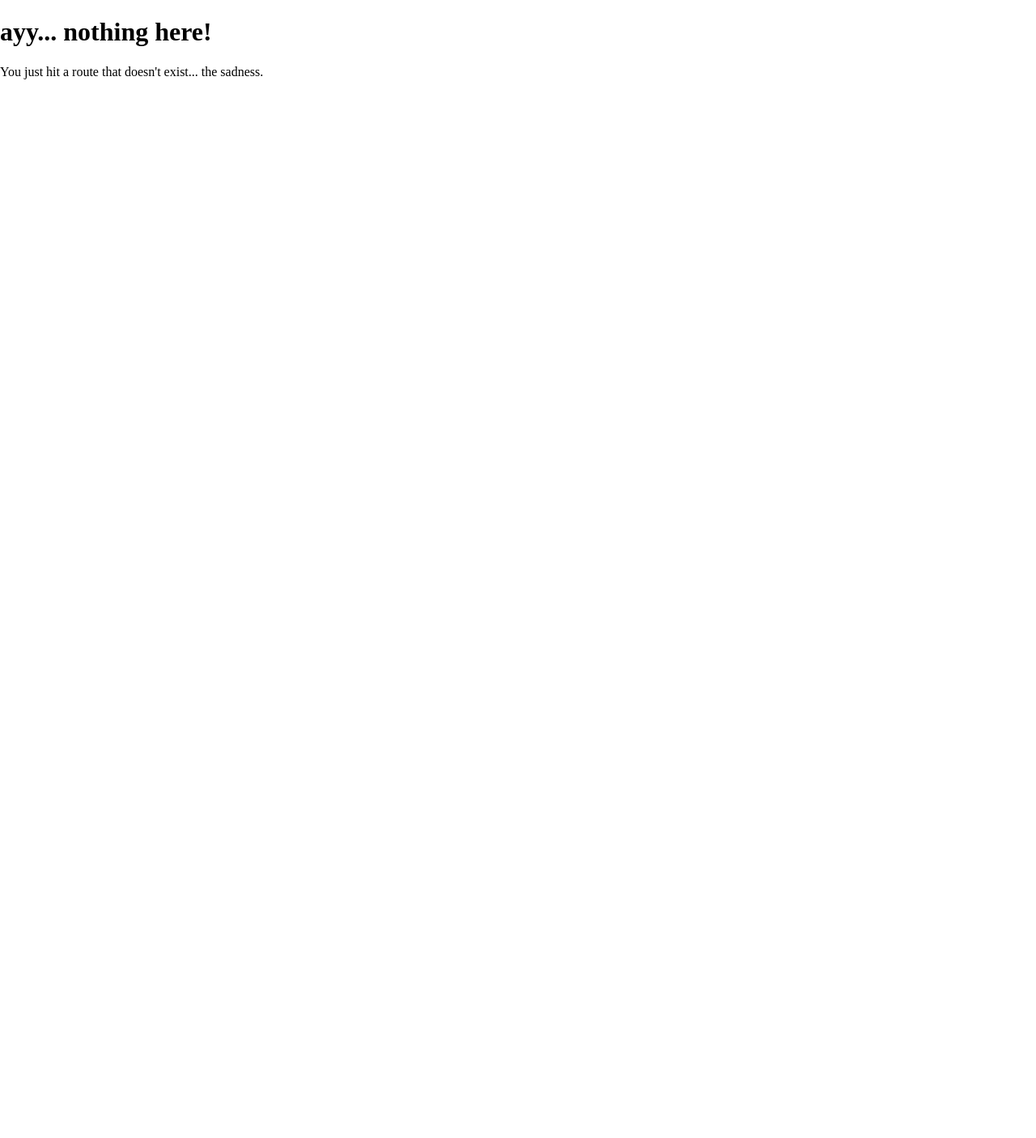
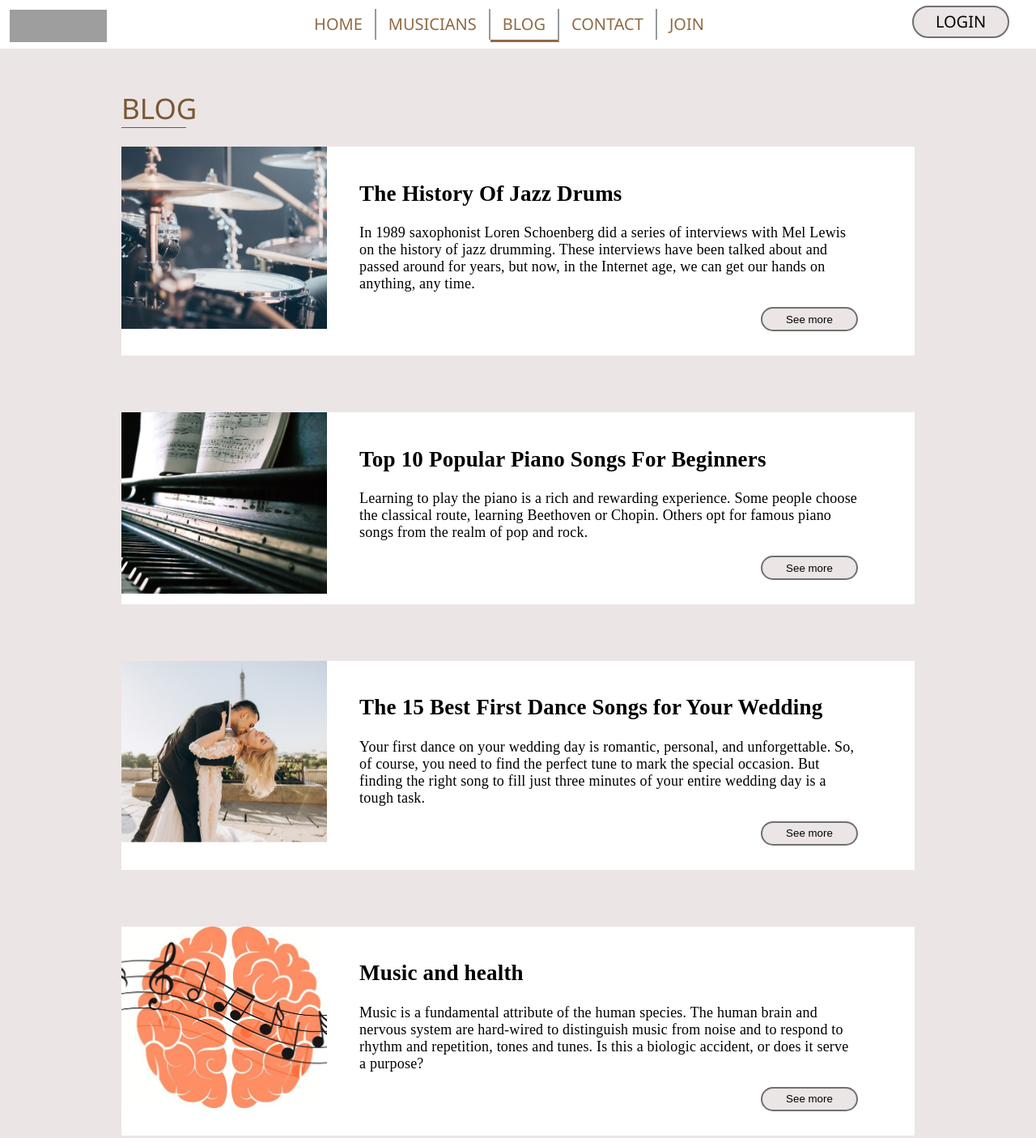
Before and after one commit to sara9597/HCI-projekt, a Gatsby site in the folder my-hello-world-starter/: page /blog in a window 1280 px wide. Before the commit this address had no page. Shown: the top 1405 px of the page at 81% size. Before the commit the page ends 800 px from the top, so only its background shows below. Built offline with nearby package versions, Linux system fonts and the light colour scheme; Gatsby itself is replaced by a stand-in of ours; grey boxes are pictures that could not be loaded; a web font is replaced by a local one.

Commit message:
Blog page and some fixes

```diff
--- /dev/null
+++ b/my-hello-world-starter/src/components/BlogPageContent/index.js
@@ -0,0 +1,51 @@
+import React from "react"
+import styles from "./style.module.css"
+import BlogParagraph from "../../components/BlogParagraph"
+import Jazz from "../../components/Images/Jazz"
+import Piano from "../../components/Images/Piano"
+import FirstDance from "../../components/Images/FirstDance"
+import MusicAndHealth from "../../components/Images/MusicAndHealth"
+import Genre from "../../components/Images/Genre"
+
+const firstText = `In 1989 saxophonist Loren Schoenberg did a series of
+interviews with Mel Lewis on the history of jazz
+drumming.
+These interviews have been talked about and passed
+around for years, but now, in  the Internet age, we can
+get our hands on anything, any time.`
+
+const secondText = `Learning to play the piano is a rich and rewarding
+experience. Some people choose the classical route,
+learning Beethoven or Chopin. Others opt for
+famous piano songs from the realm of pop and rock.`
+
+const thirdText = `Your first dance on your wedding day is romantic,
+personal, and unforgettable. So, of course, you need to
+find the perfect tune to mark the special occasion. But
+finding the right song to fill just three minutes of your
+entire wedding day is a tough task.`
+
+const fourthText = `Music is a fundamental attribute of the human species.
+The human brain and nervous system are hard-wired to distinguish music from
+noise and to respond to rhythm and repetition, tones and tunes. Is this a
+biologic accident, or does it serve a purpose?`
+
+const fifthText = `Music genres refer to styles of music. Rock is a music genre,
+as is country, reggae, classical, jazz, and others. Genres are a key to unlocking
+lost avenues for music industry success. It really is an important part of communicating your music to
+the masses.`
+
+const BlogPageContent = () => (
+    <div className={styles.container}>
+        <h1 className={styles.title}>BLOG</h1>
+        <section className={styles.blogContent}>
+            <BlogParagraph image={<Jazz />} title="The History Of Jazz Drums" text={firstText} />
+            <BlogParagraph image={<Piano />} title="Top 10 Popular Piano Songs For Beginners" text={secondText} />
+            <BlogParagraph image={<FirstDance />} title="The 15 Best First Dance Songs for Your Wedding" text={thirdText} />
+            <BlogParagraph image={<MusicAndHealth />} title="Music and health" text={fourthText} />
+            <BlogParagraph image={<Genre />} title="What Is a Music Genre?" text={fifthText} />
+        </section>
+    </div>
+)
+
+export default BlogPageContent
--- /dev/null
+++ b/my-hello-world-starter/src/components/BlogPageContent/style.module.css
@@ -0,0 +1,19 @@
+.title{
+    font-family: 'Segoe UI', Tahoma, Geneva, Verdana, sans-serif;
+    color: #7A5834;
+    font-weight: 400;
+    font-size: 35px;
+    text-align: left;
+    border-bottom: 1px solid #7a5834;
+    margin-top: 50px;
+    width: 80px;
+  }
+
+  .container{
+    display: flex;
+    flex-direction: column;
+    justify-content: left;
+    background-color:#ECE5E5;
+    padding-left: 150px;
+    padding-right: 150px;
+  }
--- /dev/null
+++ b/my-hello-world-starter/src/components/Images/FirstDance/index.js
@@ -0,0 +1,20 @@
+import React from "react"
+import { useStaticQuery, graphql } from "gatsby"
+import Img from "gatsby-image"
+
+const FirstDance = () => {
+  const data = useStaticQuery(graphql`
+    query {
+      myImage: file(relativePath: { eq: "FirstDance.jpg" }) {
+        childImageSharp {
+            fluid(maxWidth: 340, maxHeight: 300, quality: 100) {
+                ...GatsbyImageSharpFluid
+              }
+        }
+      }
+    }
+  `)
+  return <Img fluid={data.myImage.childImageSharp.fluid} />
+}
+
+export default FirstDance
--- /dev/null
+++ b/my-hello-world-starter/src/components/Images/Genre/index.js
@@ -0,0 +1,20 @@
+import React from "react"
+import { useStaticQuery, graphql } from "gatsby"
+import Img from "gatsby-image"
+
+const Genre = () => {
+  const data = useStaticQuery(graphql`
+    query {
+      myImage: file(relativePath: { eq: "Genre.jpg" }) {
+        childImageSharp {
+            fluid(maxWidth: 340, maxHeight: 300, quality: 100) {
+                ...GatsbyImageSharpFluid
+              }
+        }
+      }
+    }
+  `)
+  return <Img fluid={data.myImage.childImageSharp.fluid} />
+}
+
+export default Genre
--- /dev/null
+++ b/my-hello-world-starter/src/components/Images/MusicAndHealth/index.js
@@ -0,0 +1,20 @@
+import React from "react"
+import { useStaticQuery, graphql } from "gatsby"
+import Img from "gatsby-image"
+
+const MusicAndHealth = () => {
+  const data = useStaticQuery(graphql`
+    query {
+      myImage: file(relativePath: { eq: "MusicAndHealth.jpg" }) {
+        childImageSharp {
+            fluid(maxWidth: 340, maxHeight: 300, quality: 100) {
+                ...GatsbyImageSharpFluid
+              }
+        }
+      }
+    }
+  `)
+  return <Img fluid={data.myImage.childImageSharp.fluid} />
+}
+
+export default MusicAndHealth
--- a/my-hello-world-starter/src/constants/const.js
+++ b/my-hello-world-starter/src/constants/const.js
@@ -1,7 +1,7 @@
 export const navs = [
   { tab: "HOME", to: "/" },
-  { tab: "MUSICIANS", to: "/" },
-  { tab: "BLOG", to: "/" },
-  { tab: "CONTACT", to: "contact" },
-  { tab: "JOIN", to: "/" }
+  { tab: "MUSICIANS", to: "/musicians" },
+  { tab: "BLOG", to: "/blog" },
+  { tab: "CONTACT", to: "/contact" },
+  { tab: "JOIN", to: "/join" }
 ]
--- /dev/null
+++ b/my-hello-world-starter/src/pages/blog.js
@@ -0,0 +1,11 @@
+import React from "react"
+import HeaderFooterLayout from "../layouts/headerFooter"
+import BlogPageContent from "../components/BlogPageContent"
+
+const BlogPage = () => (
+    <HeaderFooterLayout activeTab="BLOG">
+    <BlogPageContent />
+    </HeaderFooterLayout>
+)
+
+export default BlogPage
--- a/my-hello-world-starter/src/pages/contact.js
+++ b/my-hello-world-starter/src/pages/contact.js
@@ -4,8 +4,7 @@ import StyledBackgrounSection from "../components/Images/ContactImage"
 
 const ContactPage = () => (
     <HeaderFooterLayout activeTab="CONTACT">
-
-        <StyledBackgrounSection />
+    <StyledBackgrounSection />
     </HeaderFooterLayout>
 )
 
```
Also changed, not shown: my-hello-world-starter/src/images/FirstDance.jpg (added), my-hello-world-starter/src/images/Genre.jpg (added), my-hello-world-starter/src/images/MusicAndHealth.jpg (added), my-hello-world-starter/src/pages/join.js (added), my-hello-world-starter/src/pages/musicians.js (added).
